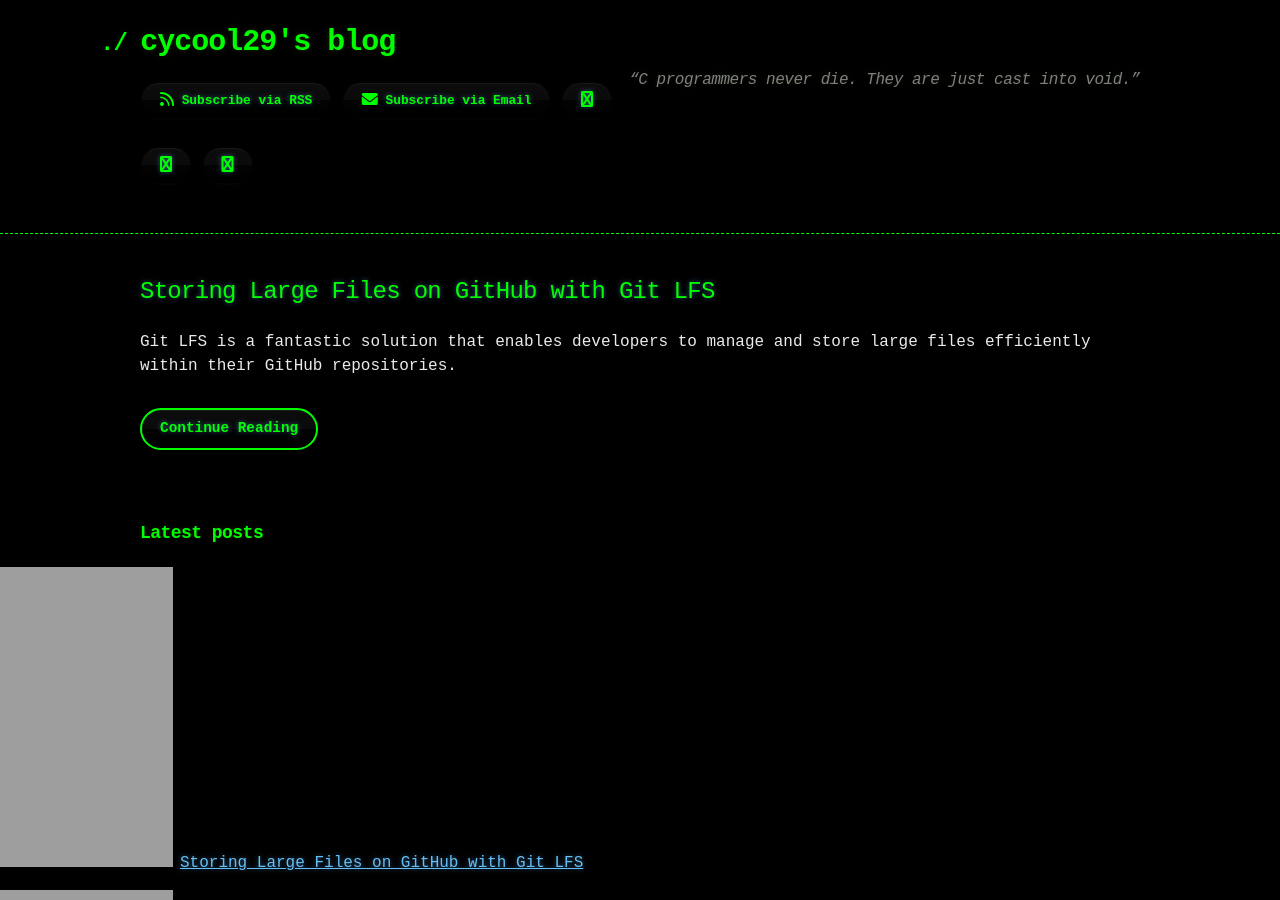
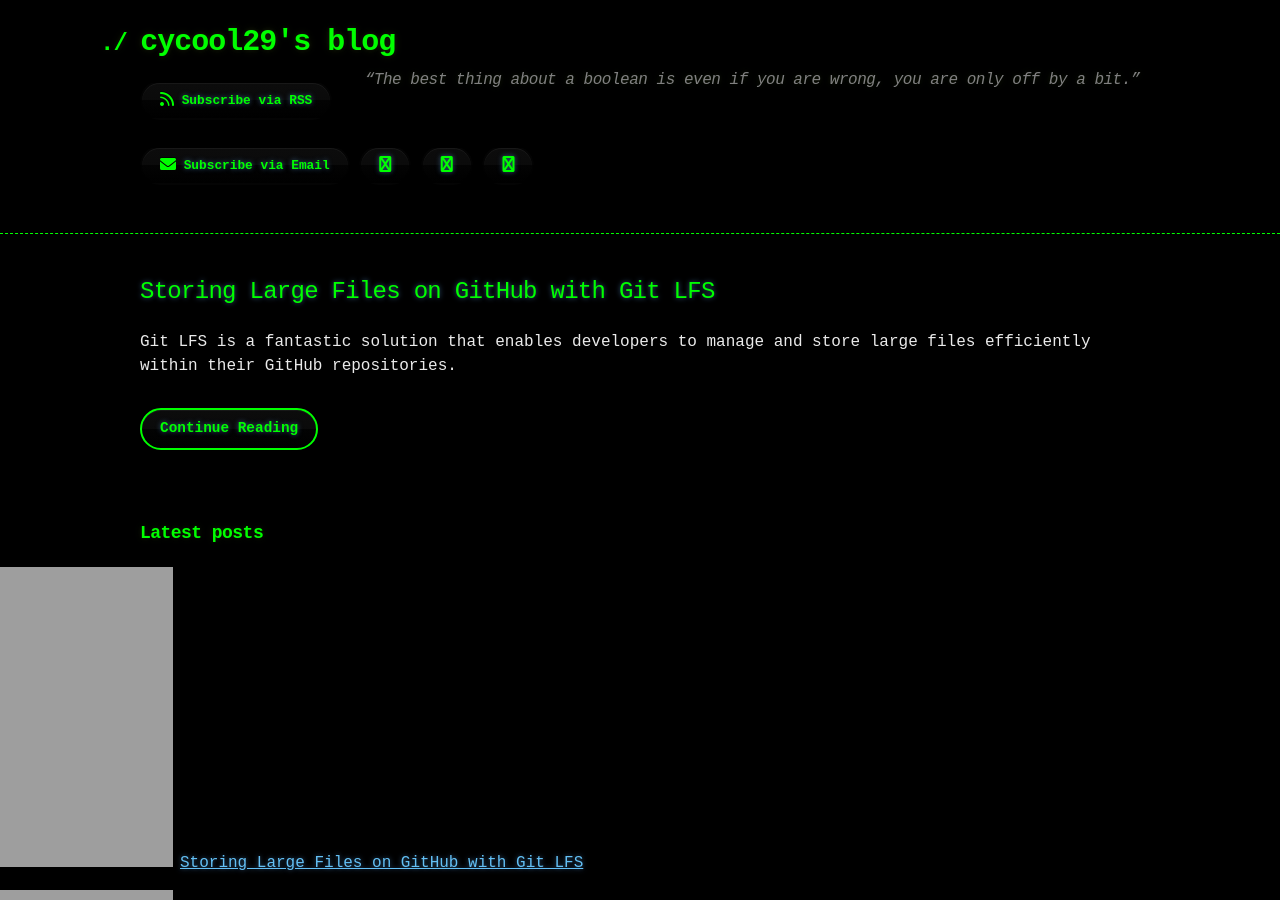
Before and after one commit to cycool29/cycool29.github.io, a Jekyll site: the page built from index.md, in a window 1280 px wide and 900 px high. Built offline with Jekyll 4.4.1, drawn with Linux system fonts in a browser that asks for light colours; a style sheet for code colours, icons or effects is not loaded.

Commit message:
Update quotes

```diff
--- a/_config.yml
+++ b/_config.yml
@@ -1,5 +1,5 @@
 title: cycool29's blog
-description: "“C programmers never die. They are just cast into void.” "
+description: "“The best thing about a boolean is even if you are wrong, you are only off by a bit.” "
 bio: A high school student. Intermediate in Python, Git, Bash. Learning JavaScript. He/Him. "
 author: cycool29
 url: https://cycool29.github.io
```
